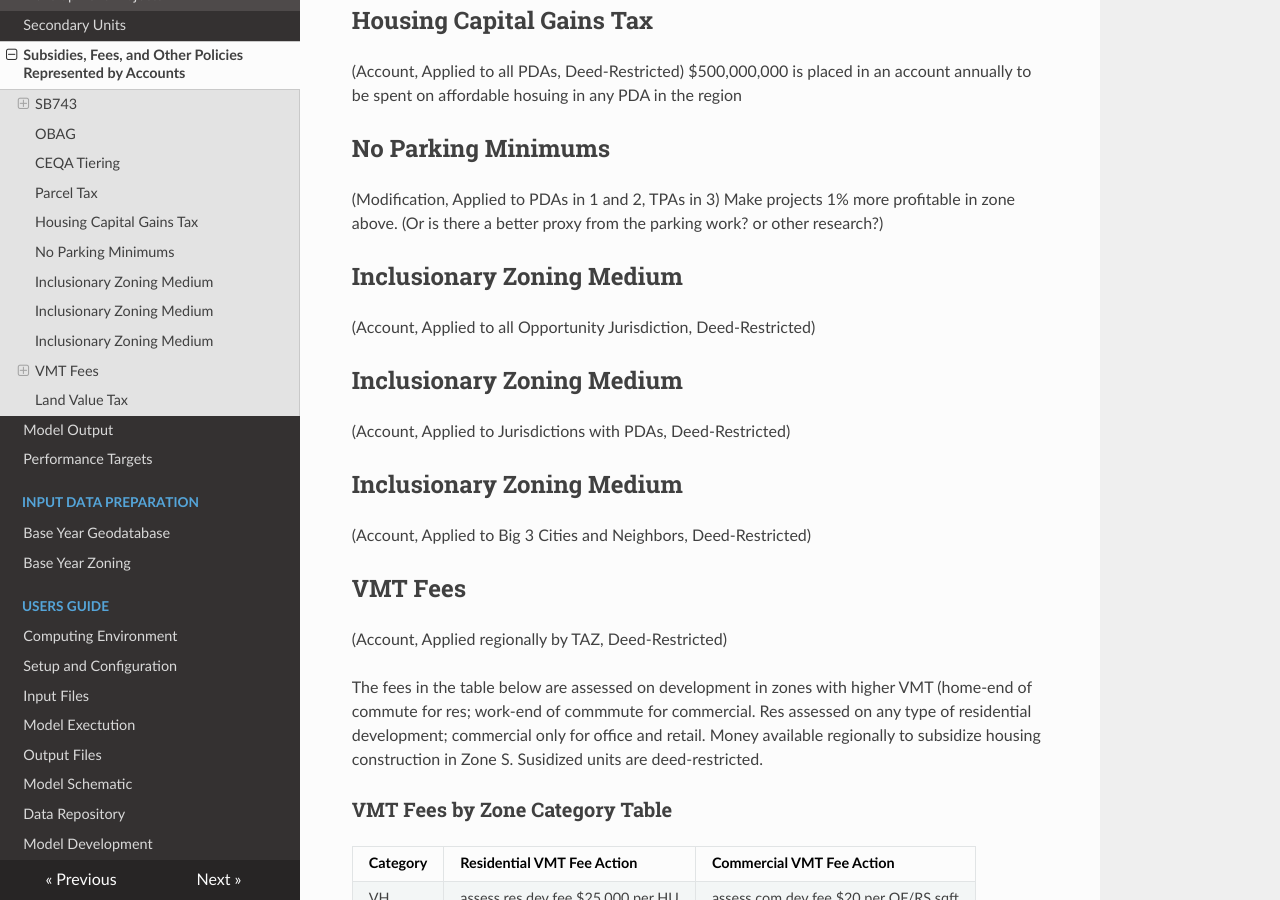
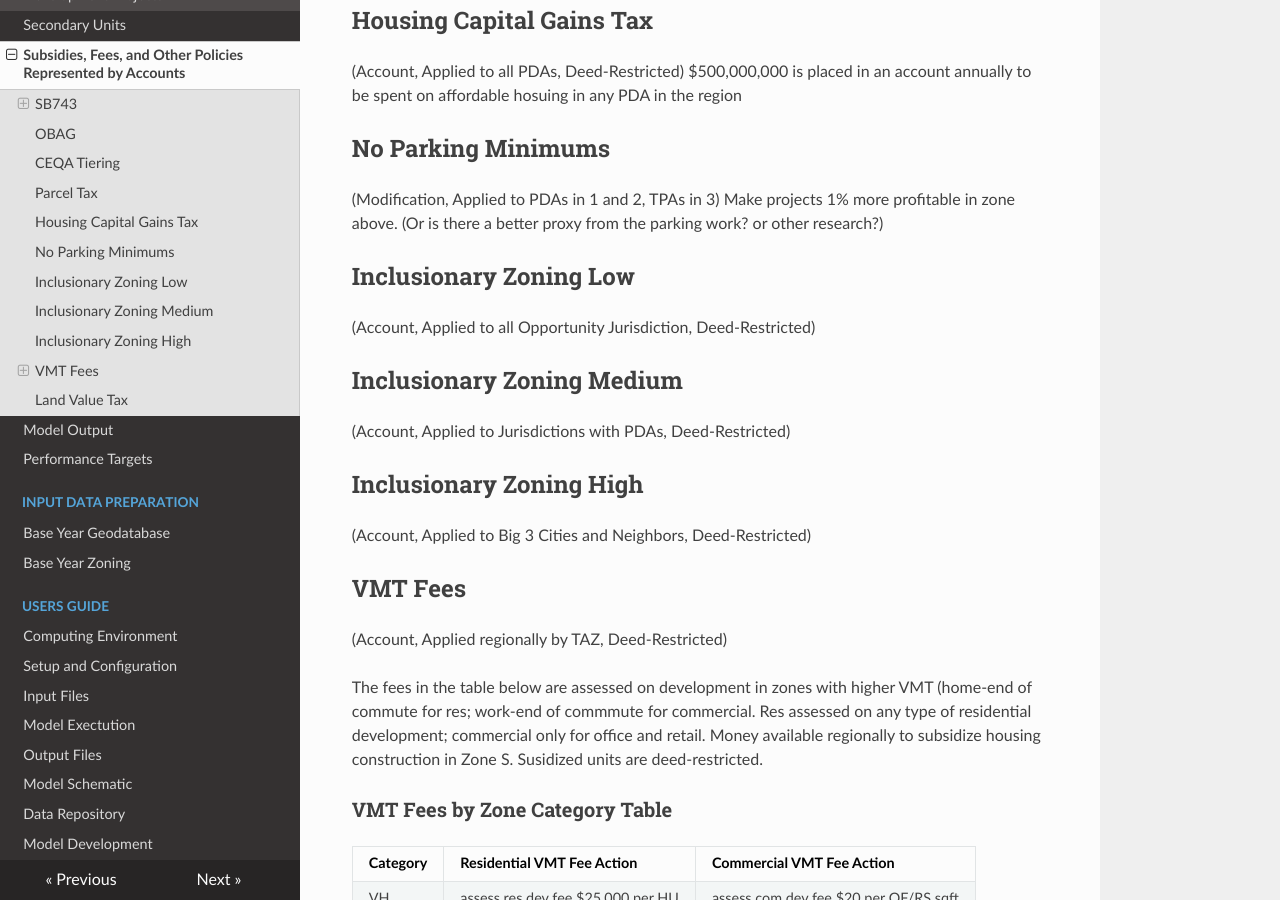
Before and after one commit to BayAreaMetro/baus_docs2, an MkDocs documentation site: the page built from docs/pba40/accounts_pba40.md, in a window 1280 px wide and 900 px high, scrolled down 1038 px. Built offline with MkDocs 1.6.1, drawn with Linux system fonts in a browser that asks for light colours; nearby versions of some CDN libraries; old or Windows-style settings are respelled for this version of MkDocs.

Commit message:
Update accounts_pba40.md

```diff
--- a/docs/pba40/accounts_pba40.md
+++ b/docs/pba40/accounts_pba40.md
@@ -37,13 +37,13 @@ $500,000,000 is placed in an account annually to be spent on affordable hosuing
 (Modification, Applied to PDAs in 1 and 2, TPAs in 3)
 Make projects 1% more profitable in zone above. (Or is there a better proxy from the parking work? or other research?)
 
-## Inclusionary Zoning Medium
+## Inclusionary Zoning Low
 (Account, Applied to all Opportunity Jurisdiction, Deed-Restricted)
 
 ## Inclusionary Zoning Medium
 (Account, Applied to Jurisdictions with PDAs, Deed-Restricted)
 
-## Inclusionary Zoning Medium
+## Inclusionary Zoning High
 (Account, Applied to Big 3 Cities and Neighbors, Deed-Restricted)
 
 ## VMT Fees
```
